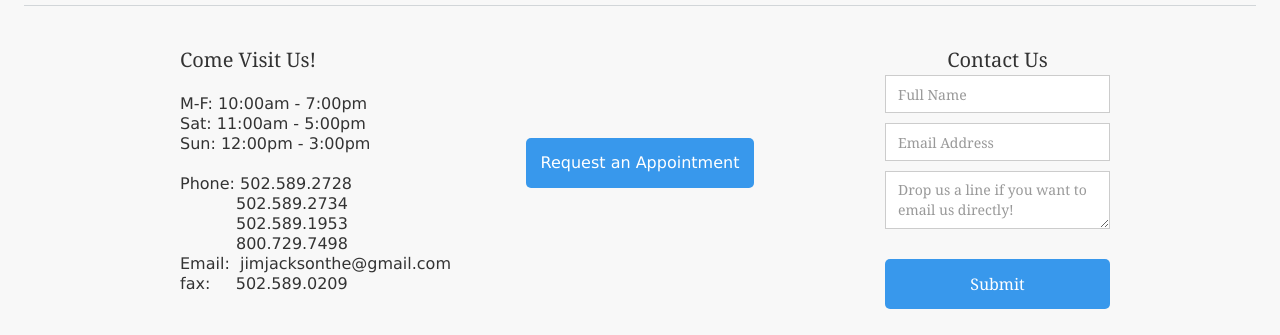
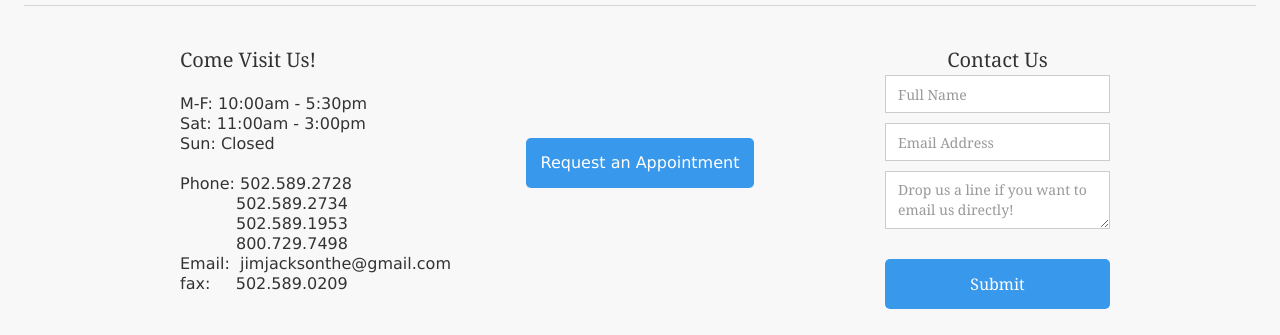
Before and after one commit to shadowlion/aij-static, a plain HTML site: page about-us.html in a window 1280 px wide. Shown: the part 949-1284 px from the top of the page. Drawn offline with nearby package versions, Linux system fonts and the light colour scheme.

Commit message:
change hours to normal

```diff
--- a/about-us.html
+++ b/about-us.html
@@ -87,7 +87,7 @@
           <div class="footer-col w-col w-col-4 w-col-medium-4">
             <div class="col-wrapper">
               <div class="footer-header">Come Visit Us!</div>
-              <div class="footer-info-text">M-F: 10:00am - 7:00pm<br>Sat: 11:00am - 5:00pm<br>Sun: 12:00pm - 3:00pm<br><br>Phone: 502.589.2728<br>           502.589.2734<br>           502.589.1953<br>           800.729.7498<br>Email:  jimjacksonthe@gmail.com<br>fax:     502.589.0209</div>
+              <div class="footer-info-text">M-F: 10:00am - 5:30pm<br>Sat: 11:00am - 3:00pm<br>Sun: Closed<br><br>Phone: 502.589.2728<br>           502.589.2734<br>           502.589.1953<br>           800.729.7498<br>Email:  jimjacksonthe@gmail.com<br>fax:     502.589.0209</div>
             </div>
           </div>
           <div class="col-2 w-col w-col-4 w-col-medium-4"><a href="#" data-ix="appointment-button" class="appointment-button w-button">Request an Appointment</a></div>
```
